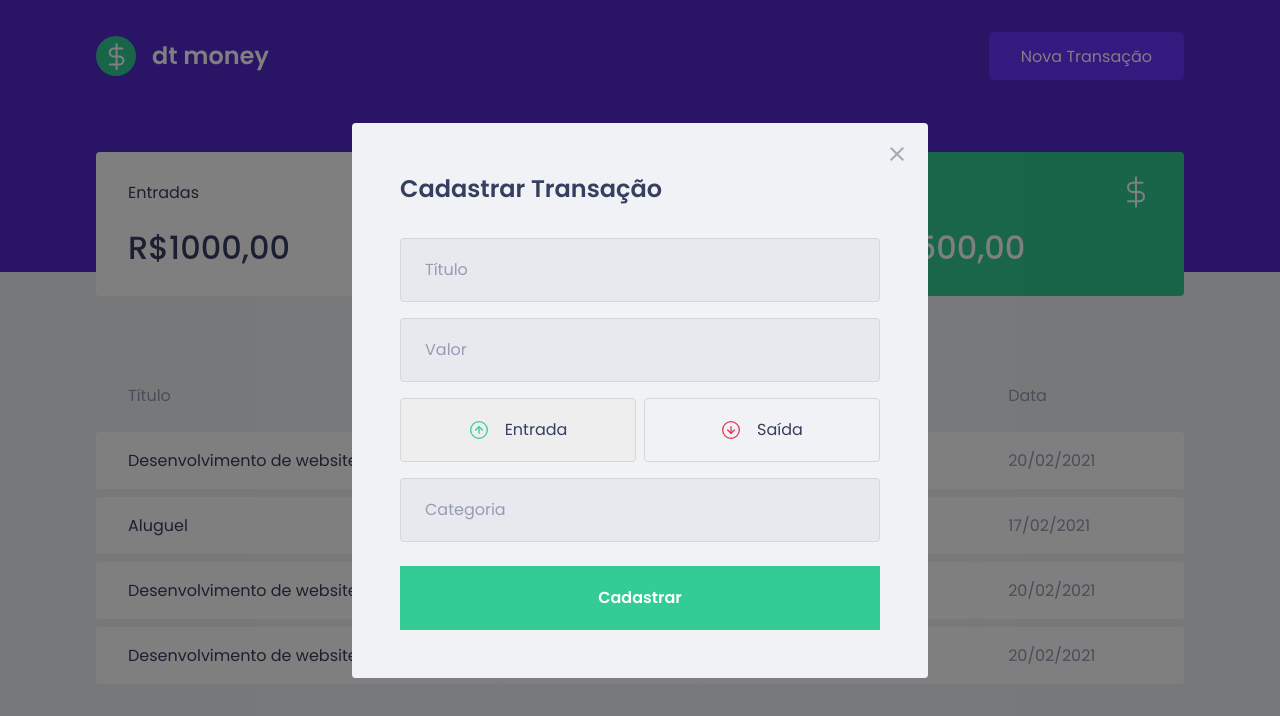
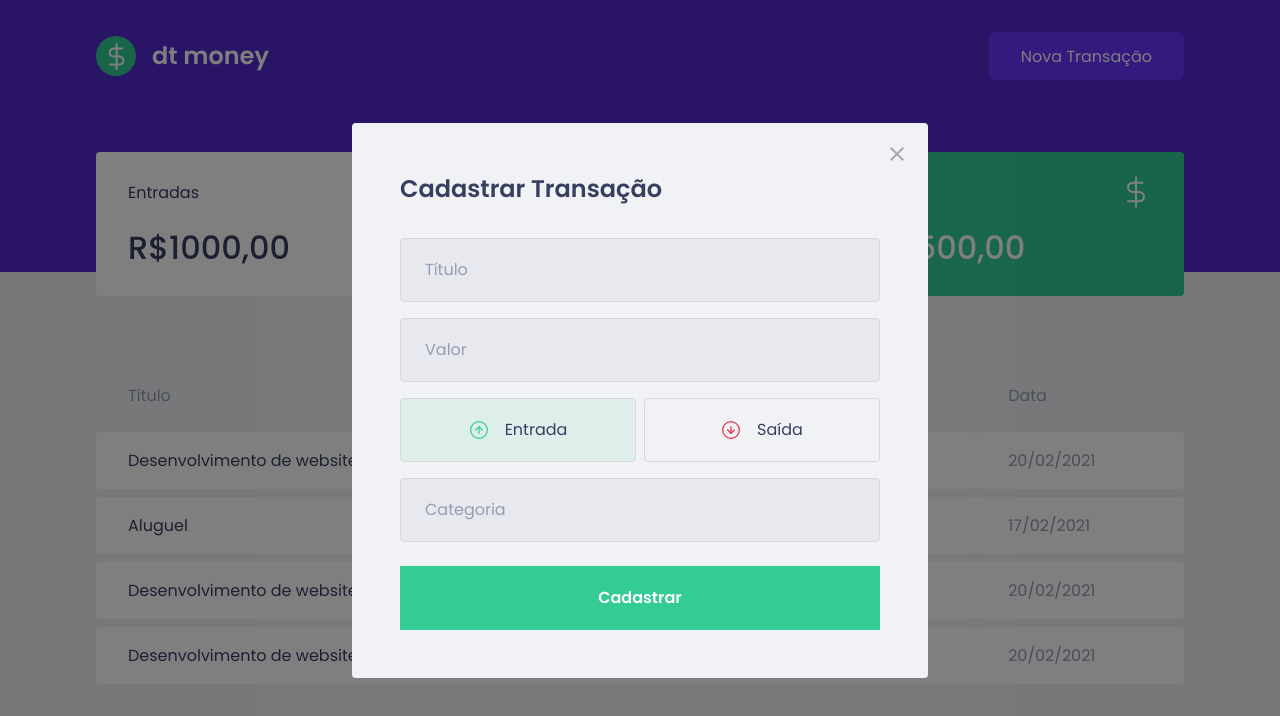
Before and after one commit to beefreguglia/dtmoney, a React (Create React App) app: page / in a window 1280 px wide. Both pictures are taken after a click on the button "Nova Transação". Shown: the top 716 px of the page. Built offline with nearby package versions, Linux system fonts and the light colour scheme; no server answers; what miragejs would draw is missing.

Commit message:
Cores dinamicas nos botoes

```diff
--- a/src/components/NewTransactionModal/index.tsx
+++ b/src/components/NewTransactionModal/index.tsx
@@ -42,6 +42,7 @@
               type='button'
               onClick={() => {setType('deposit')}}
               isActive={type === 'deposit'}
+              activeColor="green"
             >
               <img src={incomeIMG} alt="Entrada" />
               <span>Entrada</span>
@@ -50,6 +51,7 @@
               type='button'
               onClick={() => {setType('withdraw')}}
               isActive={type === 'withdraw'}
+              activeColor="red"
             >
               <img src={outcomeIMG} alt="Saída" />
               <span>Saída</span>
--- a/src/components/NewTransactionModal/styles.ts
+++ b/src/components/NewTransactionModal/styles.ts
@@ -1,5 +1,5 @@
 import styled from 'styled-components';
-import { darken } from 'polished';
+import { darken, transparentize } from 'polished';
 
 export const Container = styled.form`
   h2{
@@ -54,20 +54,29 @@
 
 interface RadioBoxProps{
   isActive: boolean;
+  activeColor: 'green' | 'red';
+}
+
+const colors = {
+  green: '#33CC95',
+  red: '#E52E4D'
 }
 
 export const RadioBox = styled.button<RadioBoxProps>`
   height: 4rem;
   border: 1px solid #d7d7d7;
   border-radius: 0.25rem;
-  background: ${props => props.isActive ? '#eee' : 'transparent'};
+  background: ${props => props.isActive
+    ? transparentize(0.9, colors[props.activeColor])
+    : 'transparent'
+  };
   display: flex;
   align-items: center;
   justify-content: center;
   transition: border-color 0.2s;
 
   &:hover{
-    border-color: ${darken(0.1, '#d7d7d7')};
+    border-color: ${darken(0.9, '#d7d7d7')};
   }
 
   img {
```
